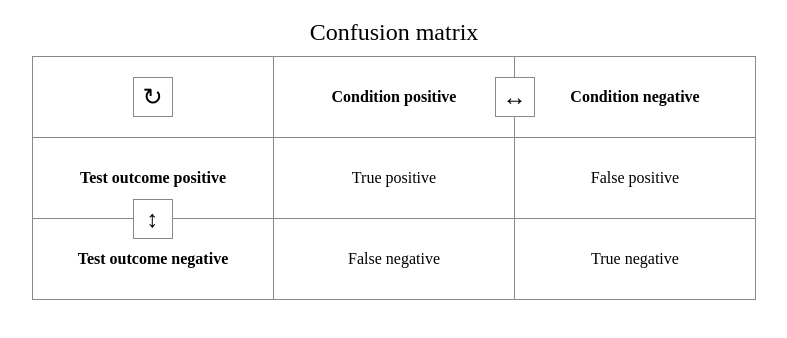
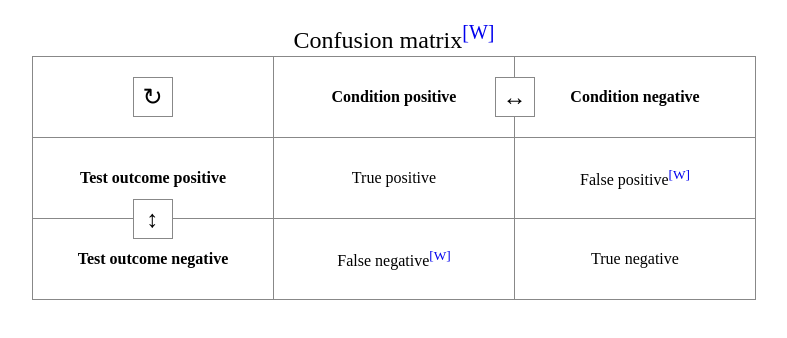
Before and after one commit to AntonKhorev/statistics-confusion, a website: page src/index.jade in a window 1280 px wide. Shown: the whole page, without its empty margins (246-1033 px from the left). Drawn offline with nearby package versions, Linux system fonts and the light colour scheme; files that its build step writes are made by us from their sources.

Commit message:
wikipedia links

```diff
--- a/src/index.jade
+++ b/src/index.jade
@@ -1,3 +1,6 @@
+mixin wikipedia(url)
+	sup
+		a(href=url) [W]
 doctype html
 html(lang='en')
 	head
@@ -8,7 +11,7 @@ html(lang='en')
 		script(src='index.js')
 	body
 		table.statistics-confusion
-			caption Confusion matrix
+			caption Confusion matrix#[+wikipedia('https://en.wikipedia.org/wiki/Confusion_matrix')]
 			tr
 				th
 				th Condition positive
@@ -16,8 +19,8 @@ html(lang='en')
 			tr
 				th Test outcome positive
 				td True positive
-				td False positive
+				td False positive#[+wikipedia('https://en.wikipedia.org/wiki/False_positives_and_false_negatives#False_positive_error')]
 			tr
 				th Test outcome negative
-				td False negative
+				td False negative#[+wikipedia('https://en.wikipedia.org/wiki/False_positives_and_false_negatives#False_negative_error')]
 				td True negative
--- a/src/index.less
+++ b/src/index.less
@@ -9,6 +9,15 @@ table.statistics-confusion {
 	margin: auto;
 	table-layout: fixed;
 	border-collapse: collapse;
+	sup {
+		//font-size: 1rem;
+		a {
+			text-decoration: none;
+		}
+		a:hover {
+			text-decoration: underline;
+		}
+	}
 	caption {
 		height: @captionHeight;
 		line-height: @captionHeight;
```
